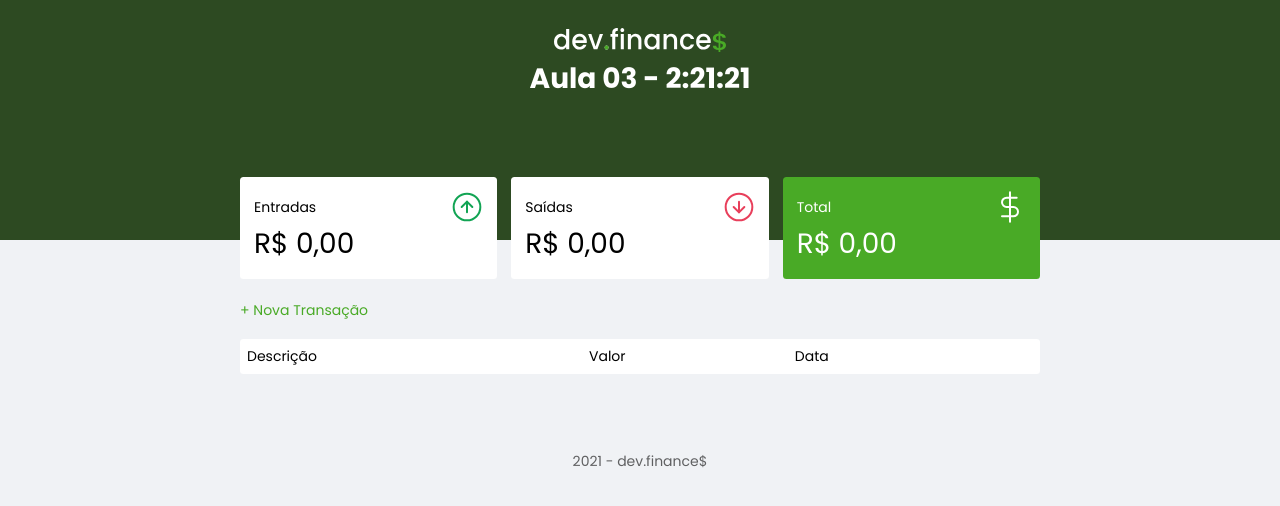
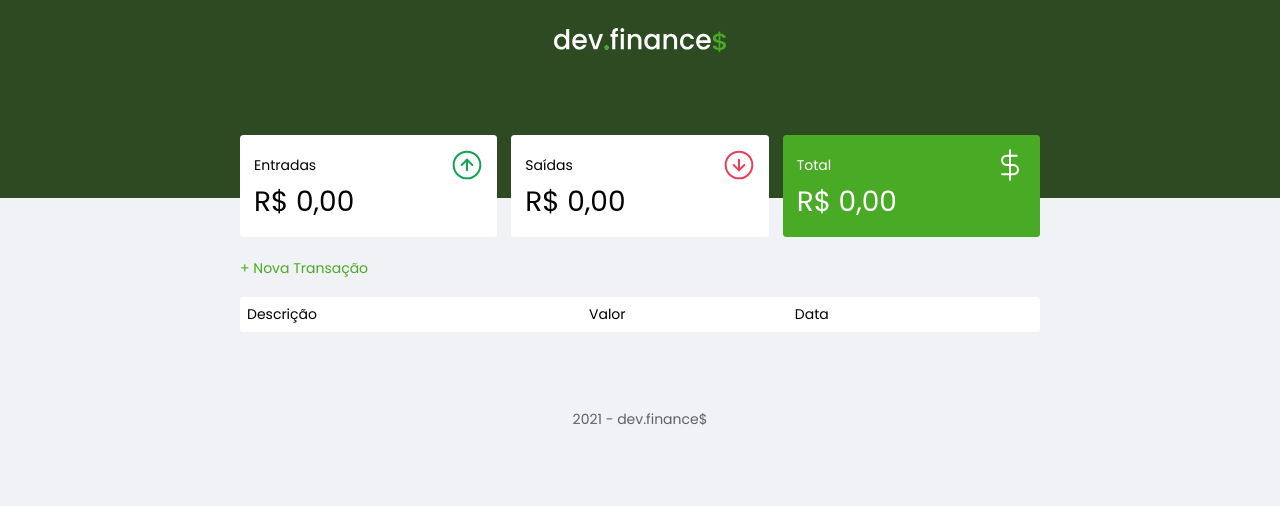
Before and after one commit to eseiji/dev-finance, a plain HTML site: page index.html in a window 1280 px wide. Drawn offline with Linux system fonts and the light colour scheme.

Commit message:
Ajustes gerais

```diff
--- a/index.html
+++ b/index.html
@@ -19,7 +19,6 @@
 <body>
   <header>
     <img src="./assets/logo.svg" alt="Logo Dev Finance">
-    <h1 style="color: white">Aula 03 - 2:21:21</h1>
   </header>
 
   <main class="container">
--- a/script.js
+++ b/script.js
@@ -23,7 +23,6 @@ const Transaction = {
     App.reload();
   },
   remove(index) {
-    console.log(index);
     Transaction.all.splice(index, 1);
     App.reload();
   },
--- a/styles.css
+++ b/styles.css
@@ -1,4 +1,4 @@
-/* GLOBAL - MINUTO AULA - 1:57:21 */
+/* GLOBAL */
 * {
   margin: 0;
   padding: 0;
@@ -6,7 +6,7 @@
 }
 
 html {
-  font-size: 93.75%; /* Mesma coisa que 15px */
+  font-size: 93.75%; /* == 15px */
 }
 
 body {
@@ -73,6 +73,7 @@ header h1#logo {
 }
 
 /*CARDS ===================*/
+
 .cards {
   background: #fff;
   border-radius: 0.25rem;
@@ -101,6 +102,7 @@ header h1#logo {
 }
 
 /*TRANSACTION ===================*/
+
 #transaction {
   width: 100%;
   display: block;
@@ -118,6 +120,7 @@ header h1#logo {
 }
 
 /*TABLE ===================*/
+
 .data-table {
   width: 100%;
   border-spacing: 0 0.5rem;
@@ -198,71 +201,6 @@ td.expense {
   position: relative;
   z-index: 1;
 }
-/*
-#form h2 {
-  font-weight: normal;
-  margin-bottom: 0.7rem;
-}
-
-.input-group .transaction{
-  padding: 0.7rem;
-  border: none;
-  outline: none;
-  margin-bottom: 0.5rem;
-  width: 100%;
-  font-size: 0.9rem;
-  font-weight: normal;
-}
-
-.input-group .transaction::placeholder{
-  font-size: 0.85rem;
-  font-weight: normal;
-}
-
-.input-group input[type=date]{
-  font-size: 1.2rem;
-  font-weight: normal;
-  margin-bottom: 0.7rem;
-}
-
-.div-transaction-buttons{
-  display: grid;
-  grid-template-columns: 1fr 1fr;
-  gap: 1rem;
-}
-
-.button{
-  padding: 0.7rem 4rem 0.7rem 4rem;
-  border-radius: 0.25rem;
-  outline: none;
-  font-size: 0.9rem;
-}
-
-.button.save{
-  border: 1px solid #0f8142;
-  background-color: #0f8142;
-  color: white;
-  transition: all 0.5s ease;
-}
-
-.button.cancel{
-  border: 1px solid #c42121;
-  background-color: #c42121;
-  color: white;
-  transition: all 0.5s ease;
-}
-
-.button.save:hover{
-  background-color: #fff;
-  color: #0f8142;
-  letter-spacing: 0.07rem;
-}
-
-.button.cancel:hover{
-  background-color: #fff;
-  color: #c42121;
-  letter-spacing: 0.07rem;
-}*/
 
 /*FORM ===================*/
 
```
